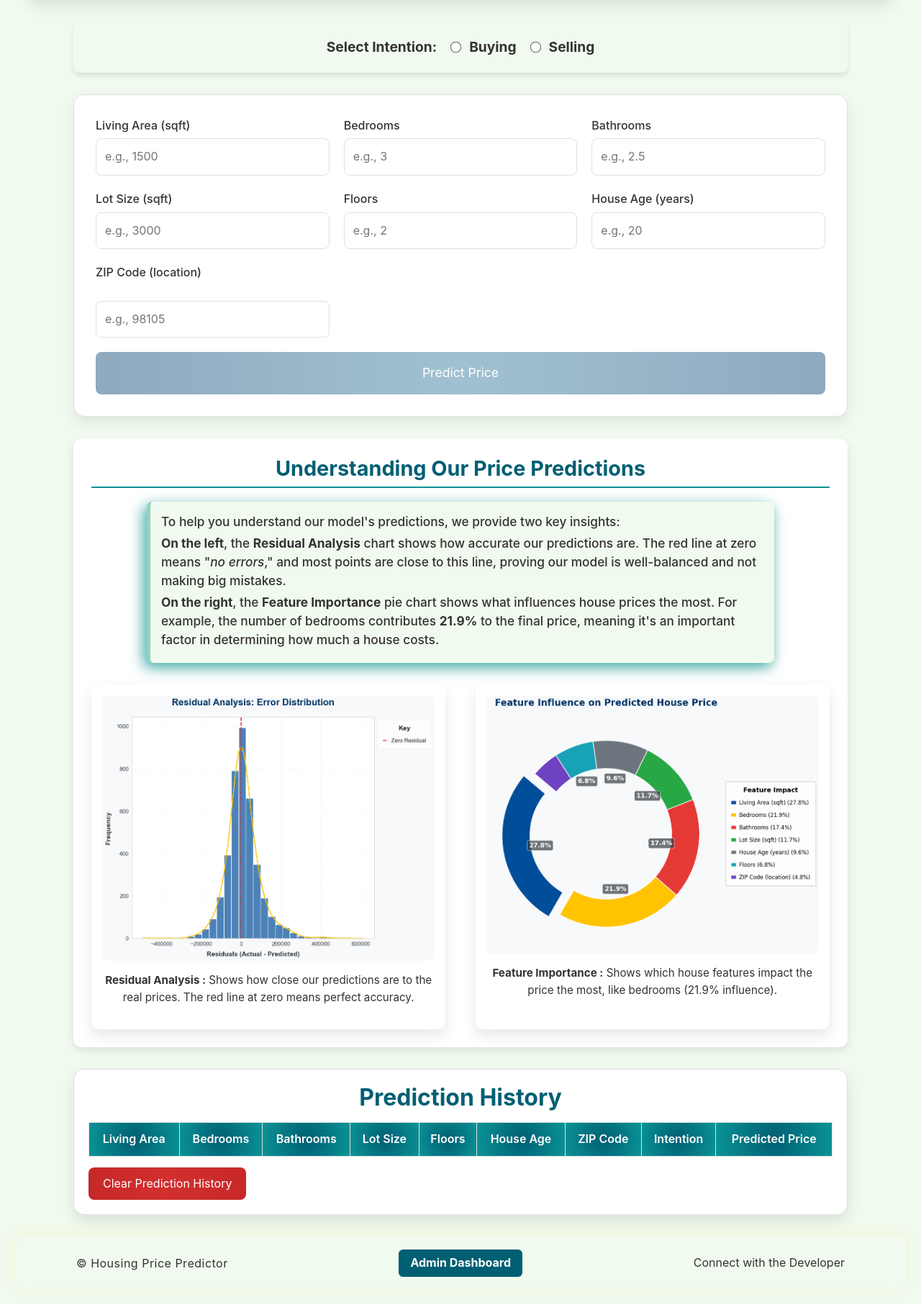
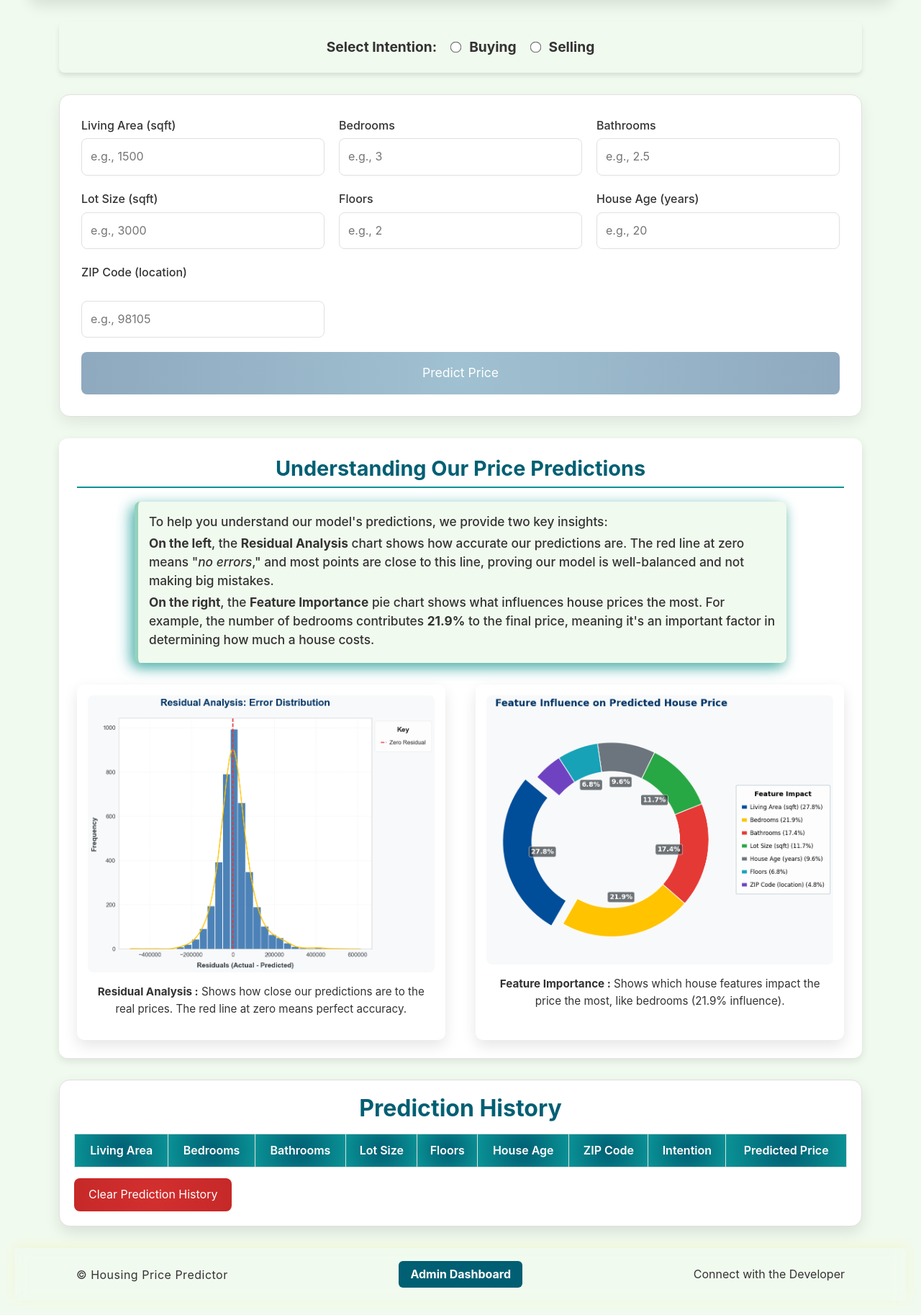
Before and after one commit to Nerdyk450/housing-model, a Flask app: page / in a window 1280 px wide. Shown: the part 202-2029 px from the top of the page at 72% size. Run offline with Flask 3, Linux system fonts and the light colour scheme; lists and menus that the app fills with data are empty; parts of the project's set-up code (start-up, migrations or seed data) failed here and were passed over.

Commit message:
Refactor CSS for layout consistency
Updated main and other sections to use max-width and margin for better layout control.

```diff
--- a/app/static/css/style.css
+++ b/app/static/css/style.css
@@ -173,8 +173,22 @@ header p {
 main {
   max-width: 1200px;
   margin: 0 auto;
-  padding: 0 20px; /* Add padding for smaller screens */
+  width: 100%;
+  box-sizing: border-box;
 }
+
+/* Constrain everything to prevent infinite stretching */
+header,
+#form-section,
+#result-section,
+#insights-container,
+#history-section,
+.admin-container {
+  max-width: 1200px;
+  margin-left: auto;
+  margin-right: auto;
+}
+
 .purpose-selection {
   display: flex;
   justify-content: center; /* Centers it horizontally */
@@ -189,6 +203,9 @@ main {
   background: var(--background-secondary); /* Subtle background */
   border-radius: 8px;
   box-shadow: 0 4px 6px rgba(0, 0, 0, 0.1);
+  max-width: 1200px; /* ADD THIS */
+  margin-left: auto; /* ADD THIS */
+  margin-right: auto; /* ADD THIS */
 }
 
 .purpose-selection label {
```
